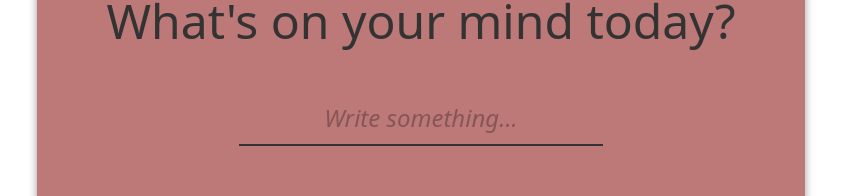
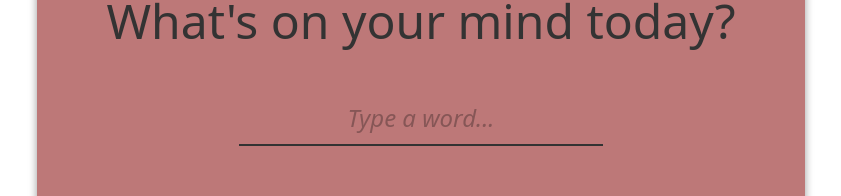
Before and after one commit to guidonunes/portfolio-project-codecademy, a React (Create React App) app: page / in a window 1280 px wide. Shown: the part 135-331 px from the top of the page, without its empty margins (219-1060 px from the left). Built offline with nearby package versions, Linux system fonts and the light colour scheme.

Commit message:
add maxLength property

```diff
--- a/src/features/journal/Journal.js
+++ b/src/features/journal/Journal.js
@@ -27,7 +27,7 @@ const Journal = () => {
           <input
             type="text"
             className = "journal-input"
-            placeholder='Write something...'
+            placeholder='Type a word...'
             maxLength="10"
             value = {newEntry}
             onChange={(e) => {
```
